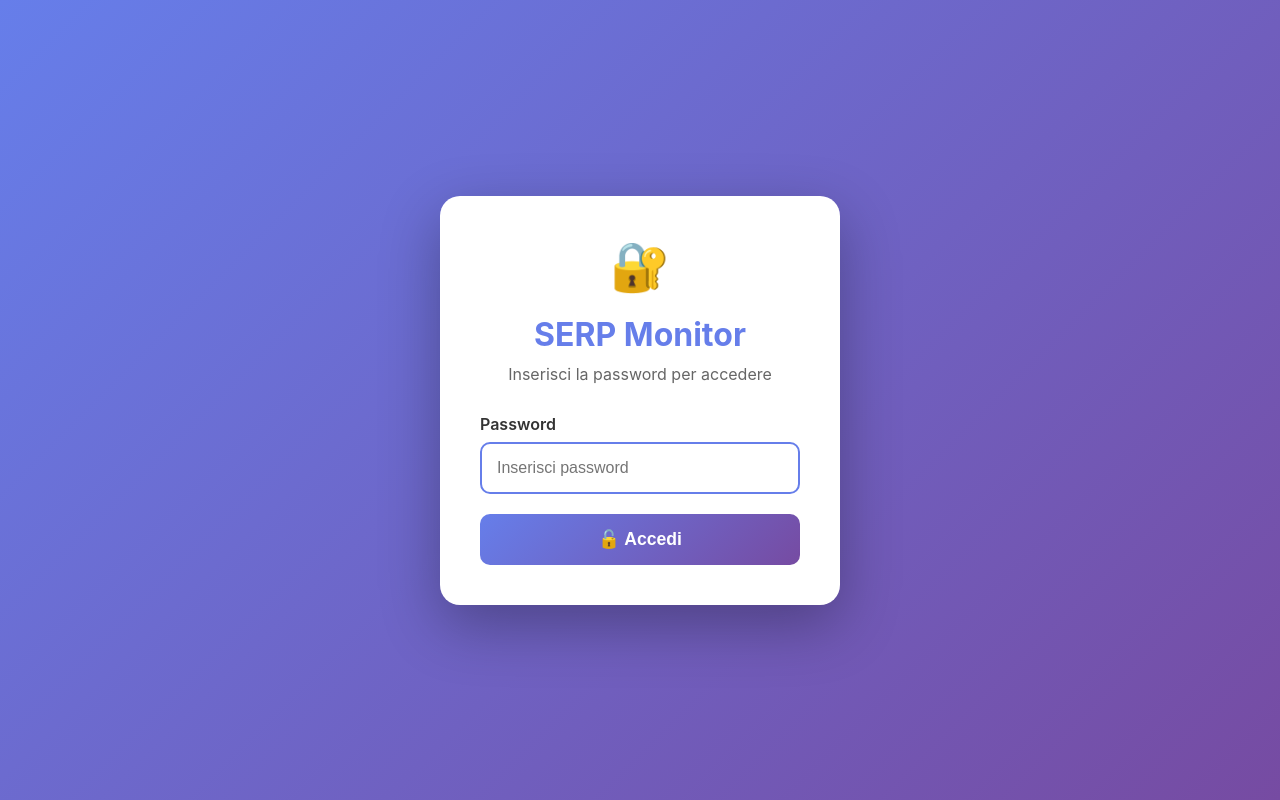
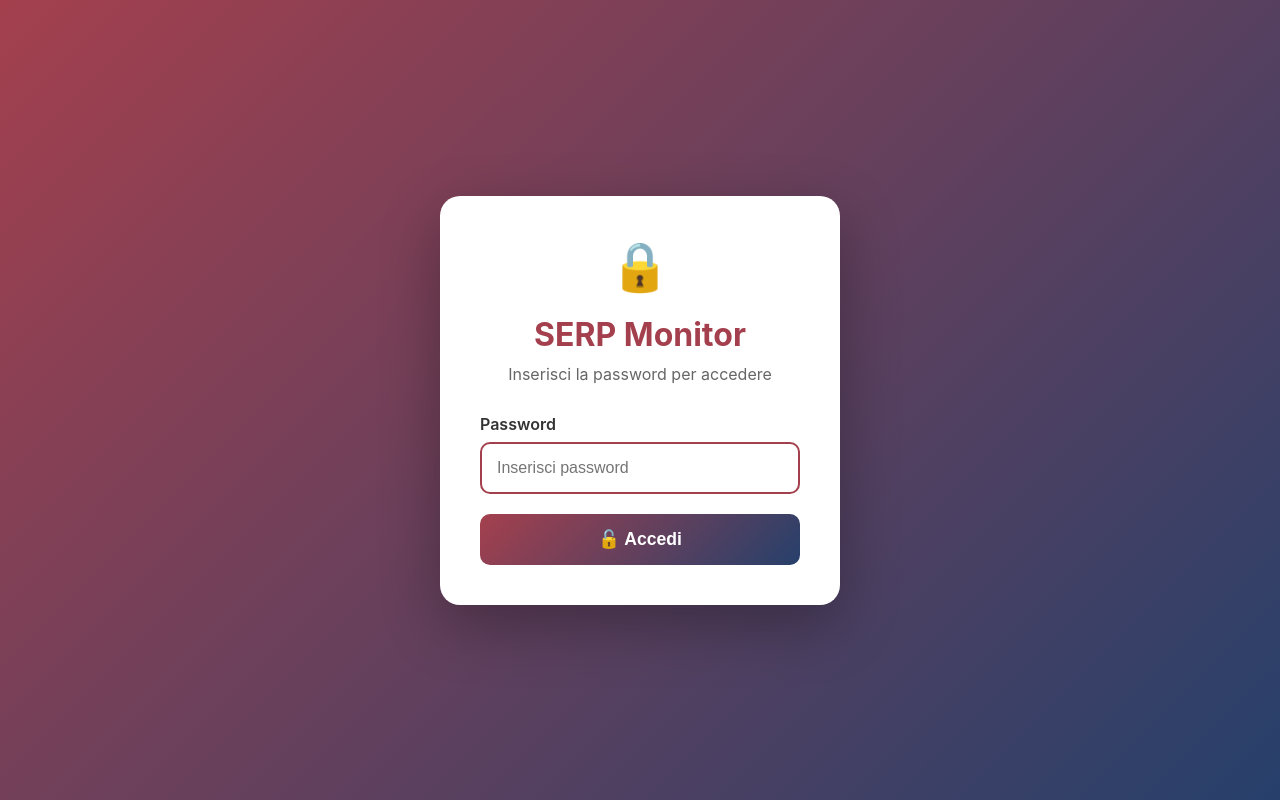
Before and after one commit to silviatugnoli-eng/serp-monitoring, a Flask app: page /login in a window 1280 px wide. Run offline with Flask 3, Linux system fonts and the light colour scheme.

Commit message:
test final

```diff
--- a/templates/login.html
+++ b/templates/login.html
@@ -8,7 +8,7 @@
         * { margin: 0; padding: 0; box-sizing: border-box; }
         body {
             font-family: -apple-system, BlinkMacSystemFont, 'Segoe UI', Roboto, sans-serif;
-            background: linear-gradient(135deg, #667eea 0%, #764ba2 100%);
+            background: linear-gradient(135deg, #a4404e 0%, #26406b 100%);
             min-height: 100vh;
             display: flex;
             align-items: center;
@@ -24,7 +24,7 @@
             width: 100%;
         }
         h1 {
-            color: #667eea;
+            color: #a4404e;
             font-size: 2em;
             margin-bottom: 10px;
             text-align: center;
@@ -53,12 +53,12 @@
         }
         input[type="password"]:focus {
             outline: none;
-            border-color: #667eea;
+            border-color: #a4404e;
         }
         .btn {
             width: 100%;
             padding: 15px;
-            background: linear-gradient(135deg, #667eea 0%, #764ba2 100%);
+            background: linear-gradient(135deg, #a4404e 0%, #26406b 100%);
             color: white;
             border: none;
             border-radius: 10px;
@@ -87,7 +87,7 @@
 </head>
 <body>
     <div class="login-card">
-        <div class="lock-icon">🔐</div>
+        <div class="lock-icon">🔒</div>
         <h1>SERP Monitor</h1>
         <p class="subtitle">Inserisci la password per accedere</p>
 
```
